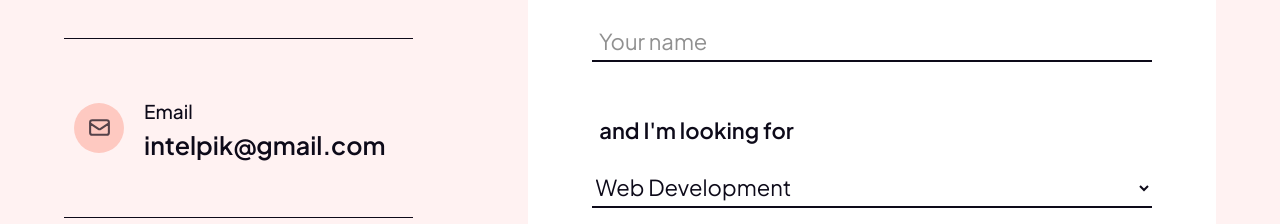
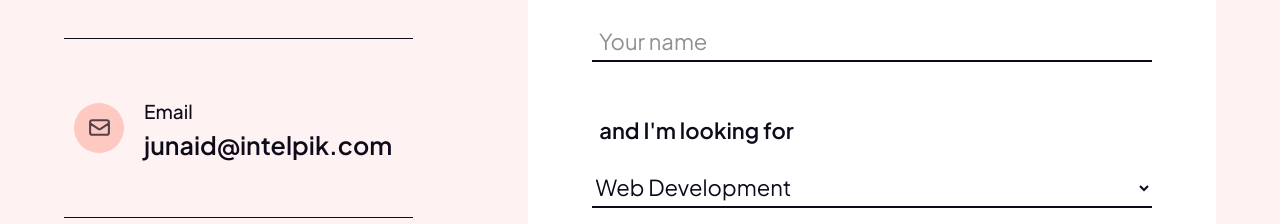
Before and after one commit to JunaidShamnad/Agency-Website, a Next.js app: page / in a window 1280 px wide. Shown: the part 6862-7086 px from the top of the page. Built offline with nearby package versions, Linux system fonts and the light colour scheme.

Commit message:
Changed email address

```diff
--- a/components/ContactUs/index.jsx
+++ b/components/ContactUs/index.jsx
@@ -167,10 +167,10 @@ const ContactUs = () => {
                 </DetailIcons>
                 <Detail>
                   <DetailTitle>Email</DetailTitle>
-                  <Link href="mailto:intelpik@gmail.com" passHref>
+                  <Link href="mailto:junaid@intelpik.com" passHref>
                     <a aria-label="Send an email to intelpik@gmail.com">
                       {" "}
-                      <DetailDescription>intelpik@gmail.com</DetailDescription>
+                      <DetailDescription>junaid@intelpik.com</DetailDescription>
                     </a>
                   </Link>
                 </Detail>
```
